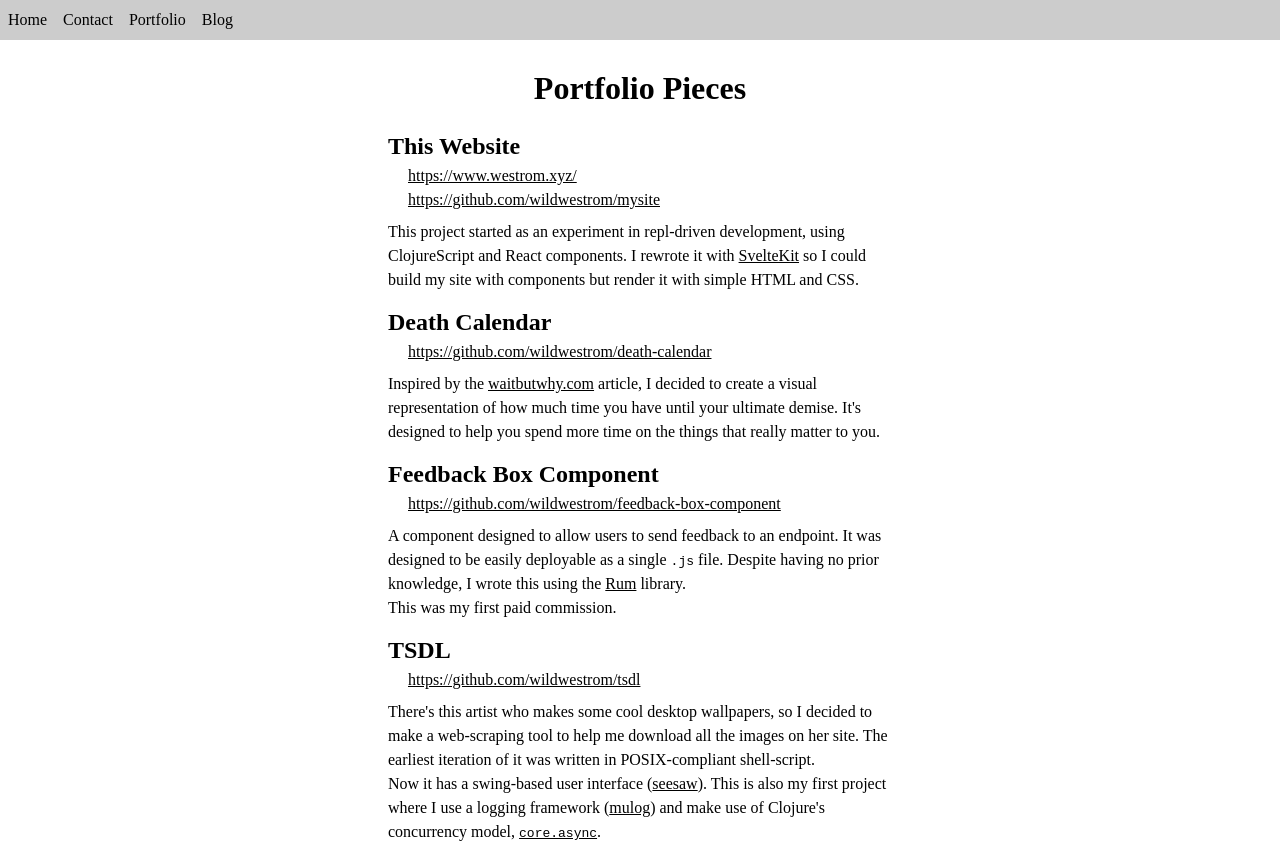
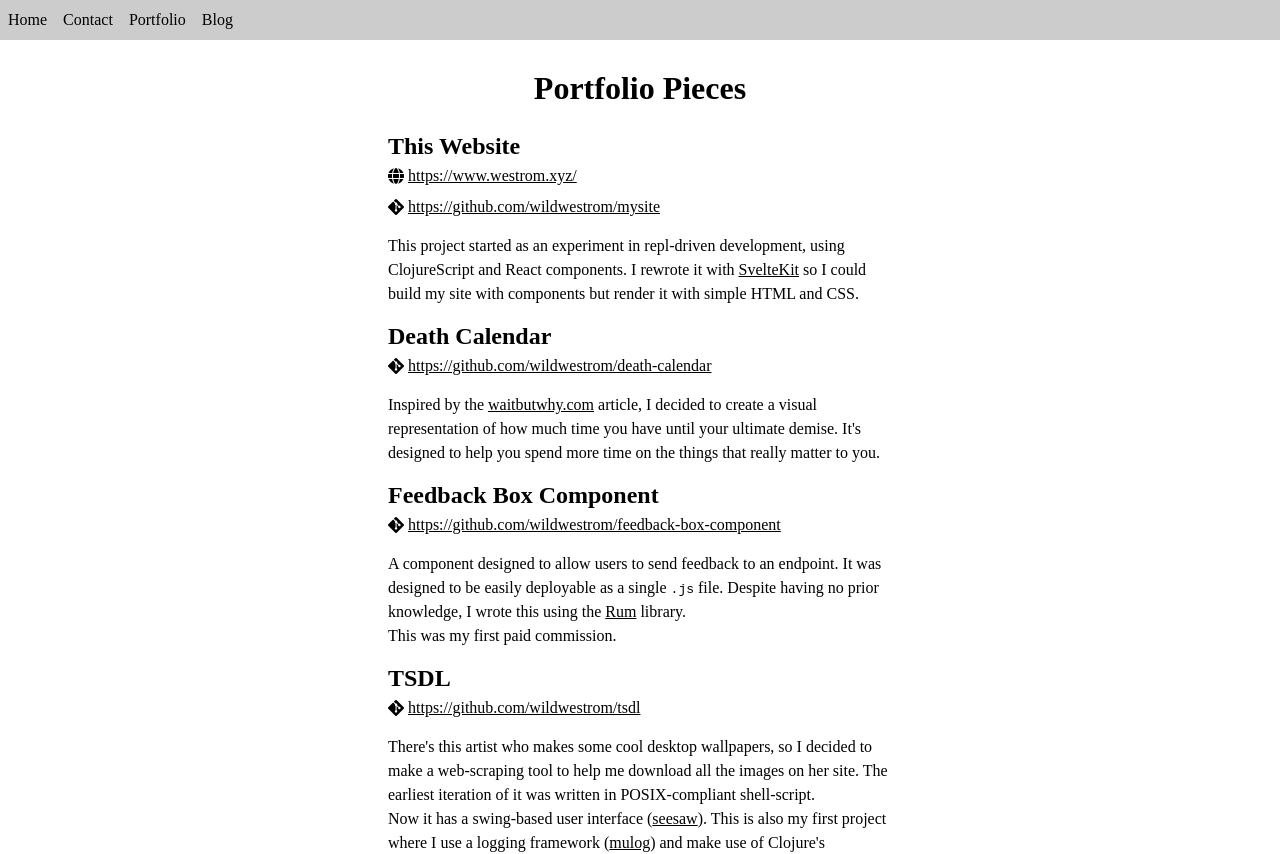
Before and after one commit to wildwestrom/mysite, a SvelteKit app: page /portfolio in a window 1280 px wide. Shown: the top 854 px of the page. Built offline with nearby package versions, Linux system fonts and the light colour scheme.

Commit message:
fix rendering of icons

```diff
--- a/src/routes/portfolio/+page.svelte
+++ b/src/routes/portfolio/+page.svelte
@@ -2,8 +2,6 @@
 	import PortfolioPiece from './PortfolioPiece.svelte';
 	import PortfolioLink from './PortfolioLink.svelte';
 	import ExternalLink from '$lib/ExternalLink.svelte';
-
-	import InlineSVG from 'svelte-inline-svg';
 </script>
 
 <svelte:head>
@@ -12,16 +10,11 @@
 
 <h1>Portfolio Pieces</h1>
 
-<div class="svg-data">
-	<InlineSVG class="svg-data" id="fa-git-alt" src="/icons/git-alt.svg" />
-	<InlineSVG class="svg-data" id="fa-globe" src="/icons/globe.svg" />
-</div>
-
 <ul>
 	<PortfolioPiece name="This Website">
 		<ul class="portfolio-links">
-			<PortfolioLink href="https://www.westrom.xyz/"  target="_self" icon="fa-globe" />
-			<PortfolioLink href="https://github.com/wildwestrom/mysite"  icon="fa-git-alt" />
+			<PortfolioLink href="https://www.westrom.xyz/" target="_self" icon="globe" />
+			<PortfolioLink href="https://github.com/wildwestrom/mysite" icon="git-alt" />
 		</ul>
 		<p>
 			This project started as an experiment in repl-driven development, using ClojureScript and
@@ -32,7 +25,7 @@
 	</PortfolioPiece>
 	<PortfolioPiece name="Death Calendar">
 		<ul class="portfolio-links">
-			<PortfolioLink href="https://github.com/wildwestrom/death-calendar" icon="fa-git-alt" />
+			<PortfolioLink href="https://github.com/wildwestrom/death-calendar" icon="git-alt" />
 		</ul>
 		Inspired by the <ExternalLink href="https://waitbutwhy.com/2014/05/life-weeks.html"
 			>waitbutwhy.com</ExternalLink
@@ -41,7 +34,10 @@
 	</PortfolioPiece>
 	<PortfolioPiece name="Feedback Box Component">
 		<ul class="portfolio-links">
-			<PortfolioLink href="https://github.com/wildwestrom/feedback-box-component" icon="fa-git-alt" />
+			<PortfolioLink
+				href="https://github.com/wildwestrom/feedback-box-component"
+				icon="git-alt"
+			/>
 		</ul>
 		<p>
 			A component designed to allow users to send feedback to an endpoint. It was designed to be
@@ -52,7 +48,7 @@
 	</PortfolioPiece>
 	<PortfolioPiece name="TSDL">
 		<ul class="portfolio-links">
-			<PortfolioLink href="https://github.com/wildwestrom/tsdl" icon="fa-git-alt" />
+			<PortfolioLink href="https://github.com/wildwestrom/tsdl" icon="git-alt" />
 		</ul>
 		<p>
 			There's this artist who makes some cool desktop wallpapers, so I decided to make a
@@ -72,8 +68,11 @@
 	</PortfolioPiece>
 	<PortfolioPiece name="Hexagram SVG Generator">
 		<ul class="portfolio-links">
-			<PortfolioLink href="https://hexagram-svg.netlify.app/" icon="fa-globe" />
-			<PortfolioLink href="https://github.com/wildwestrom/hexagram-svg-generator" icon="fa-git-alt" />
+			<PortfolioLink href="https://hexagram-svg.netlify.app/" icon="globe" />
+			<PortfolioLink
+				href="https://github.com/wildwestrom/hexagram-svg-generator"
+				icon="git-alt"
+			/>
 		</ul>
 		The I-Ching is an ancient Chinese system of divination. It involves creating a figure of 6 lines,
 		broken or unbroken, usually by casting coins or picking yarrow stalks. This demo generates an SVG
@@ -81,7 +80,7 @@
 	>
 	<PortfolioPiece name="Uniorg Util">
 		<ul class="portfolio-links">
-			<PortfolioLink href="https://github.com/wildwestrom/uniorg-util" icon="fa-git-alt" />
+			<PortfolioLink href="https://github.com/wildwestrom/uniorg-util" icon="git-alt" />
 		</ul>
 		<p>
 			This project was a workaround for this website when I couldn't run certain code due to an
@@ -96,8 +95,4 @@
 	.portfolio-links {
 		margin-bottom: 0.5em;
 	}
-
-	.svg-data {
-		display: none;
-	}
 </style>
--- a/src/routes/portfolio/PortfolioLink.svelte
+++ b/src/routes/portfolio/PortfolioLink.svelte
@@ -1,21 +1,32 @@
 <script lang="ts">
 	import ExternalLink from '$lib/ExternalLink.svelte';
 	export let href: string | undefined = '';
-	export let target: string | undefined = "_blank";
+	export let target: string | undefined = '_blank';
 	export let icon: string;
+	const icon_alt_text = (icon: string): string => {
+		switch (icon) {
+			case 'git-alt':
+				return 'Git';
+			case 'globe':
+				return 'Globe';
+			default:
+				throw new Error('Did not recognize icon');
+		}
+	};
 </script>
 
-<li>
-	<ExternalLink href={href} target={target}
-		><svg class="portfolio-link-icon" width="1rem" height="1rem"><use xlink:href="#{icon}" /></svg>{href}</ExternalLink
+<li class="portfolio-link-container">
+	<ExternalLink {href} {target}
+		><img alt="{icon_alt_text(icon)} icon" src="/icons/{icon}.svg" />{href}</ExternalLink
 	>
 </li>
 
 <style>
-	:global(.portfolio-link-icon) {
+	img {
 		margin-right: 0.25rem;
+		width: 1rem;
 	}
-	svg {
-		display: inline-block;
+	:global(.portfolio-link-container > *) {
+		display: inline-flex;
 	}
 </style>
```
